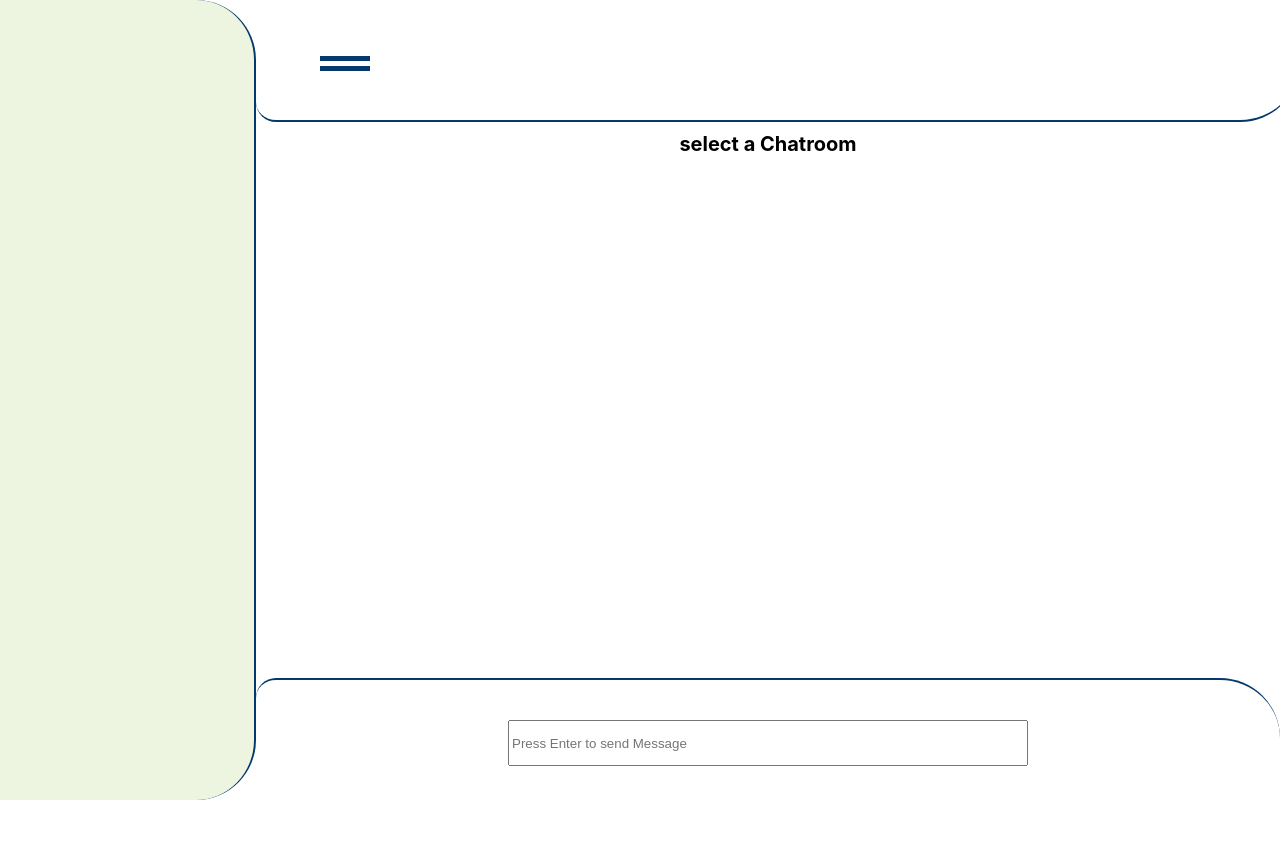
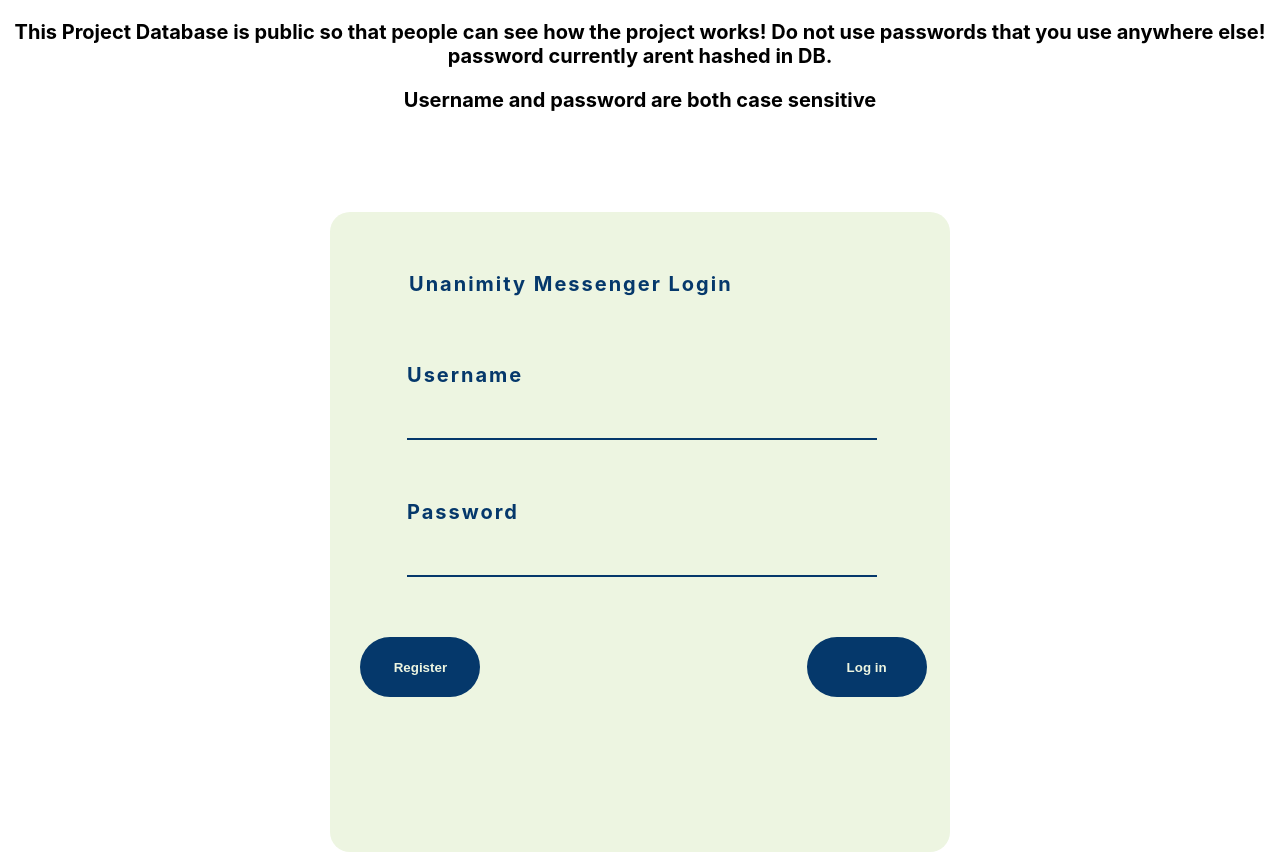
Before and after one commit to Blaine137/unanimity, a React (Create React App) app in the folder unanimity/: page / in a window 1280 px wide. Before the commit the page ends 800 px from the top, so only its background shows below. Built offline with nearby package versions, Linux system fonts and the light colour scheme; no server answers.

Commit message:
got stuck on creating new user

```diff
--- a/unanimity/src/components/MainContent/Input/Input.js
+++ b/unanimity/src/components/MainContent/Input/Input.js
@@ -13,7 +13,7 @@ const input = ( props ) => {
                     if( e.key === 'Enter' ){
 
                         props.newMessage( userInput );
-                        e.target.value = '';
+                        e.target.value = ''; //makes the input box empty once newMessage gets the input
                     }
 
                 } } className={ styles.input }
--- a/unanimity/src/containers/Authentication/Authentication.js
+++ b/unanimity/src/containers/Authentication/Authentication.js
@@ -7,19 +7,67 @@ class Authentication extends Component {
 
     state = {
 
-        authenticated: true,
+        authenticated: false,
         userID: 1,
         username: "Blaine"
 
     }
 /*
 TODO: add password hashing!
-*/
+*/  checkForNewUser = ( event, newUser, newPassword ) => {
+
+        let newUserValue = newUser.value;
+        let newPasswordValue = newPassword.value;
+
+        //prevent reload of page due to form submission
+        event.preventDefault( );
+        //not null
+        if( newUserValue && newPasswordValue ){
+
+            //a valid length
+            if( newUser.length > 15 || newPassword.length > 20 ){
+
+                alert('username must be less than 15 characters and password must be less that 20.');
+
+            }//if valid length
+
+            //try to get the username they are wanting to register as
+            axios.get( 'userIDByUsername/' + newUser + '.json' ).catch( ( error ) => {
+
+                let newUserID = 3;
+                this.setNewUser( newUserValue, newPasswordValue, newUserID );
+                return 300;
+
+            } );//axios get username they are wanting to register as
+
+        }//if newUser and newPassword not null
+
+    }
+
+    setNewUser = ( newUser, newPassword, newUserID ) => {
+
+        let newCompleteUser = {
+
+            newUserID: {
+                password: newPassword,
+                userID: newUserID,
+                userName: newUser
+            }
+
+        }
+        //get all the data for the users tabel
+        //add new complete user to that data
+        //the axios put that combinded data
+        axios.put( 'users.json' , newCompleteUser );
+
+    }
+
     checkName = ( authValues, userNameElement, passwordElement ) => {
 
         let username = userNameElement.value;
         let password = passwordElement.value;
         let userID = null;
+
         //prevents page from reloading. forms by default cause pages to reload.
         authValues.preventDefault();
         //if username was provided
@@ -101,7 +149,7 @@ TODO: add password hashing!
                     <p>This Project Database is public so that people can see how the project works! Do not use passwords that you use anywhere else! password currently arent hashed in DB.</p>
                     <p>Username and password are both case sensitive</p>
 
-                    <form className = { styles.form } onSubmit = {  ( e ) => { this.checkName( e ,document.getElementById('userNameID'),   document.getElementById('passwordID')) }   } >
+                    <form className = { styles.form }  >
                         <fieldset>
                             <legend>Unanimity Messenger Login</legend>
                             <label for="username" >Username</label>
@@ -110,8 +158,8 @@ TODO: add password hashing!
                             <label for="password" >Password</label>
                             <input type="text" id="passwordID" name="password" className={styles.input}/>
 
-                            <input type="submit" value="Register" className={styles.register} />
-                            <input type="submit" value="Log in" className={styles.submit} />
+                            <input type="submit" value="Register" className={styles.register} onClick = { ( e ) => {this.checkForNewUser(e, document.getElementById("userNameID"), document.getElementById("passwordID"))}}/>
+                            <input type="submit" value="Log in" className={styles.submit} onClick = {  ( e ) => { this.checkName( e ,document.getElementById('userNameID'),   document.getElementById('passwordID')) }   }/>
                         </fieldset>
 
 
--- a/unanimity/src/containers/Messenger/Messenger.js
+++ b/unanimity/src/containers/Messenger/Messenger.js
@@ -212,10 +212,7 @@ class Messenger extends Component {
 
     render( ) {
 
-        var inlineStyle = {
-            'transform:':'translateX(0)'
-        };
-        console.log(this.state.showSidebar);
+
         return(
 
             <div className = { styles.layout } >
--- a/unanimity/src/index.css
+++ b/unanimity/src/index.css
@@ -5,7 +5,7 @@ body {
     sans-serif;
   -webkit-font-smoothing: antialiased;
   -moz-osx-font-smoothing: grayscale;
-   overflow: hidden;
+   /* overflow: hidden;  */
 
 }
 
```
Also changed, not shown: unanimity/src/containers/Messenger/Messenger.module.css (+1 -9 lines).
